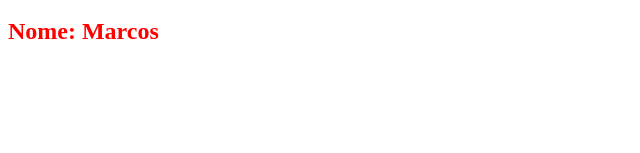
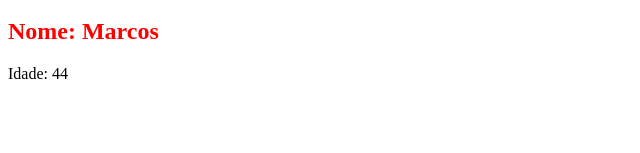
Before and after one commit to MarcosAdaSilva/curso, an Angular app: page / in a window 1280 px wide. Shown: the part 147-300 px from the top of the page, without its empty margins (0-640 px from the left). Built offline with nearby package versions, Linux system fonts and the light colour scheme.

Commit message:
Fixando conhecimentos

```diff
--- a/src/app/components/first-component/first-component.component.html
+++ b/src/app/components/first-component/first-component.component.html
@@ -1 +1,2 @@
 <h2>Nome: {{ name }}</h2>
+<p>Idade: {{ age }}</p>
--- a/src/app/components/first-component/first-component.component.ts
+++ b/src/app/components/first-component/first-component.component.ts
@@ -7,6 +7,7 @@ import { Component, OnInit } from '@angular/core';
 })
 export class FirstComponentComponent implements OnInit {
   name: string = 'Marcos';
+  age: number = 44;
 
   constructor() {}
 
```
